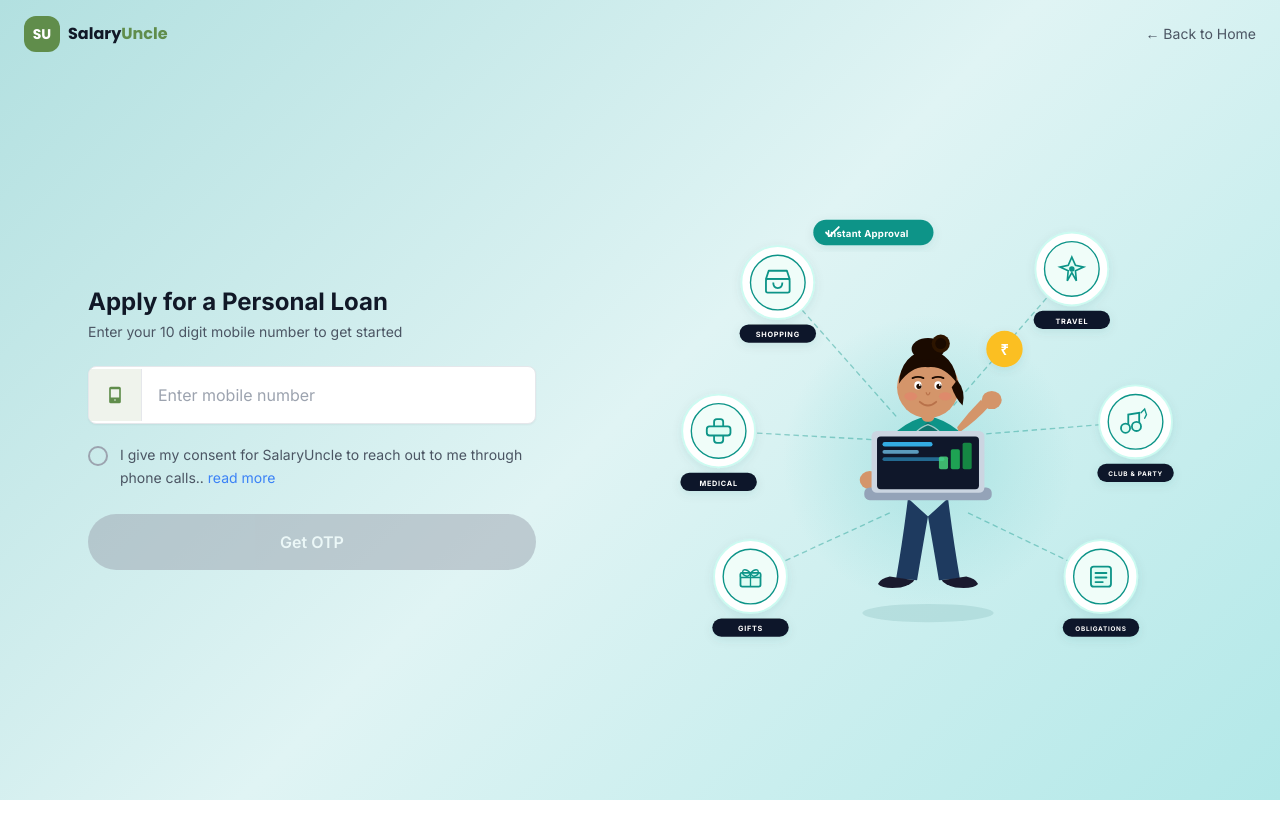
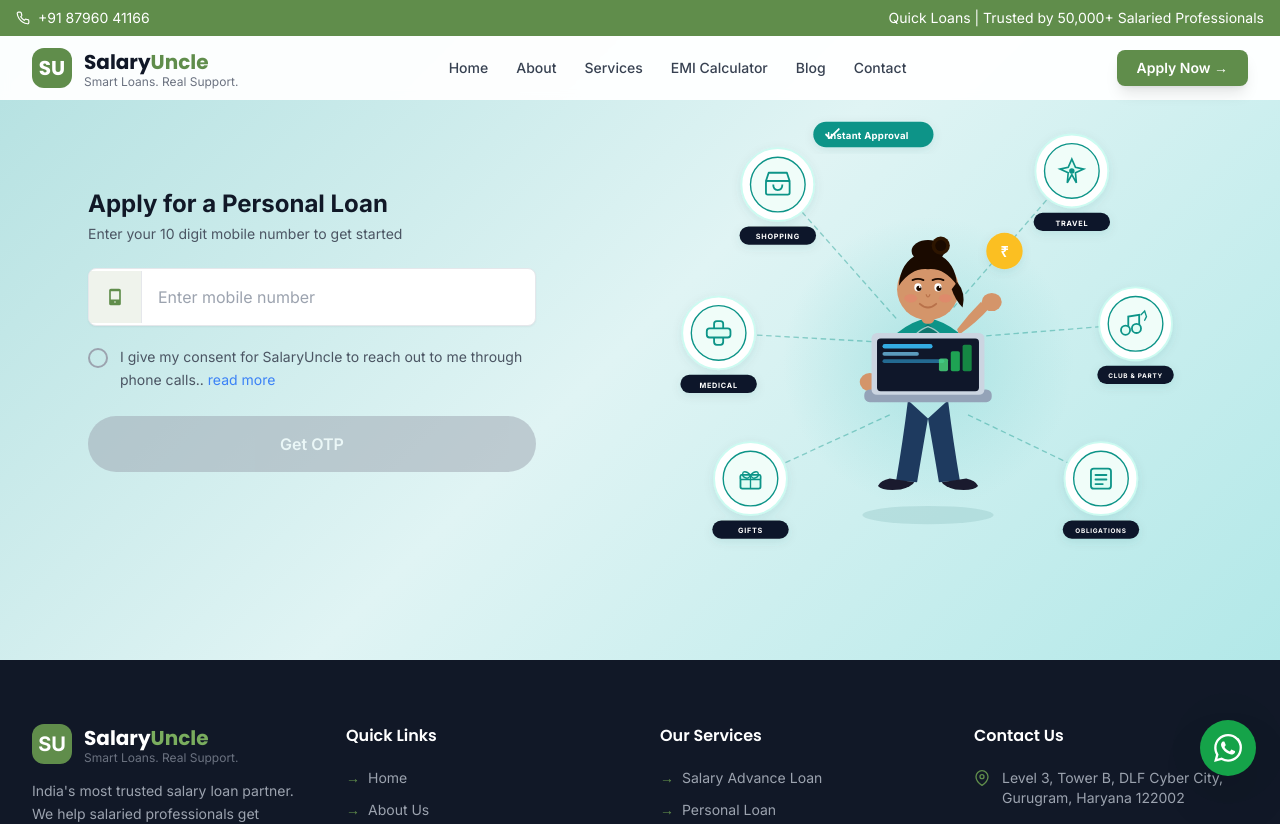
Before and after one commit to lakshaymehra-pixel/Salaryuncle, a React (Vite) app: page /apply in a window 1280 px wide. Shown: the top 824 px of the page. Before the commit the page ends 800 px from the top, so only its background shows below. Built offline with nearby package versions, Linux system fonts and the light colour scheme.

Commit message:
fix: show Navbar and Footer on apply page, remove duplicate mini-nav

```diff
--- a/src/App.jsx
+++ b/src/App.jsx
@@ -14,7 +14,7 @@
 import Blog from './pages/Blog';
 
 // Pages that have their own full-page layout (no Navbar/Footer)
-const STANDALONE_PATHS = ['/apply', '/dashboard'];
+const STANDALONE_PATHS = ['/dashboard'];
 
 function ScrollToTop() {
   const { pathname } = useLocation();
--- a/src/pages/Apply.jsx
+++ b/src/pages/Apply.jsx
@@ -1,5 +1,5 @@
 import { useState, useEffect } from 'react';
-import { Link, useNavigate } from 'react-router-dom';
+import { useNavigate } from 'react-router-dom';
 import toast from 'react-hot-toast';
 
 // ── Right side graphic ────────────────────────────────────
@@ -324,20 +324,9 @@
   };
 
   return (
-    <div className="min-h-screen" style={{background:'linear-gradient(135deg, #b2e0e0 0%, #e0f4f4 50%, #b2e8e8 100%)'}}>
-      {/* Minimal top nav */}
-      <div className="px-6 py-4 flex items-center justify-between">
-        <Link to="/" className="flex items-center gap-2">
-          <div className="w-9 h-9 bg-primary rounded-xl flex items-center justify-center">
-            <span className="text-white font-bold font-heading text-sm">SU</span>
-          </div>
-          <span className="font-bold text-gray-900 font-heading">Salary<span className="text-primary">Uncle</span></span>
-        </Link>
-        <Link to="/" className="text-sm text-gray-600 hover:text-gray-900">← Back to Home</Link>
-      </div>
-
+    <div style={{background:'linear-gradient(135deg, #b2e0e0 0%, #e0f4f4 50%, #b2e8e8 100%)'}}>
       {/* Main content — 2 column */}
-      <div className="max-w-6xl mx-auto px-6 py-8 grid grid-cols-1 lg:grid-cols-2 gap-12 items-center min-h-[calc(100vh-80px)]">
+      <div className="max-w-6xl mx-auto px-6 py-12 grid grid-cols-1 lg:grid-cols-2 gap-12 items-center min-h-[calc(100vh-140px)]">
 
         {/* LEFT — Form */}
         <div className="max-w-md">
```
